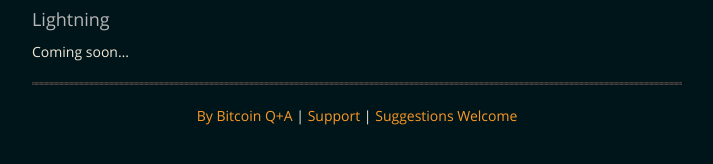
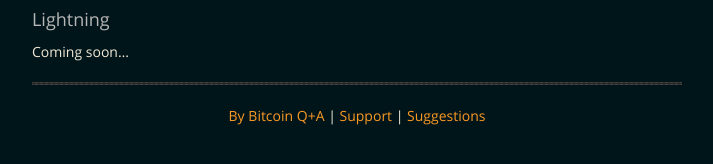
Before and after one commit to BitcoinQnA/bitcoingraphics, a Jekyll site: the page built from index.md, in a window 1280 px wide and 900 px high, scrolled down 4873 px. Shown: the part 643-807 px from the top of the window, without its empty margins (283-996 px from the left). Built offline with Jekyll 4.4.1, drawn with Linux system fonts in a browser that asks for light colours.

Commit message:
Update index.md

```diff
--- a/index.md
+++ b/index.md
@@ -106,6 +106,6 @@ Coming soon...
 <p align="center">
   <a href="https://twitter.com/BitcoinQ_A">By Bitcoin Q+A</a> |
   <a href="https://btcpayjungle.com/apps/2kYZPktoVSxfp4fWaZjcbnbPpCut/pos">Support</a> |
-  <a href="https://github.com/BitcoinQnA/bitcoingraphics">Suggestions Welcome</a>
+  <a href="https://github.com/BitcoinQnA/bitcoingraphics">Suggestions</a>
   <br><br>
 </p>
```
